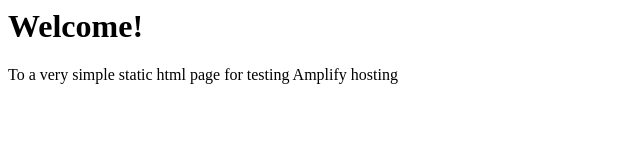
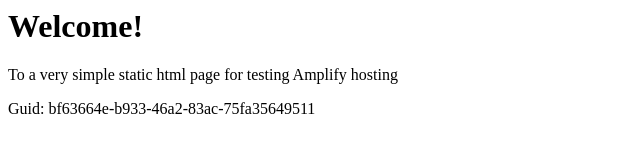
Before and after one commit to aws-aemilia-gru/Github-PR-Commit-Integration-Test-DoNotTouch-GithubWebhookPreviewCanaryTest-v1-prod-sa-east-1, a website: page src/index.html in a window 1280 px wide. Shown: the whole page, without its empty margins (0-640 px from the left). Drawn offline with Linux system fonts and the light colour scheme.

Commit message:
commit from integ tests

```diff
--- a/src/index.html
+++ b/src/index.html
@@ -1,3 +1,5 @@
+
+
 <html lang="en">
 
 <head>
@@ -10,6 +12,6 @@
 <body>
     <h1>Welcome!</h1>
     <p>To a very simple static html page for testing Amplify hosting</p>
-</body>
+    <p>Guid: bf63664e-b933-46a2-83ac-75fa35649511</p></body>
 
 </html>
```
